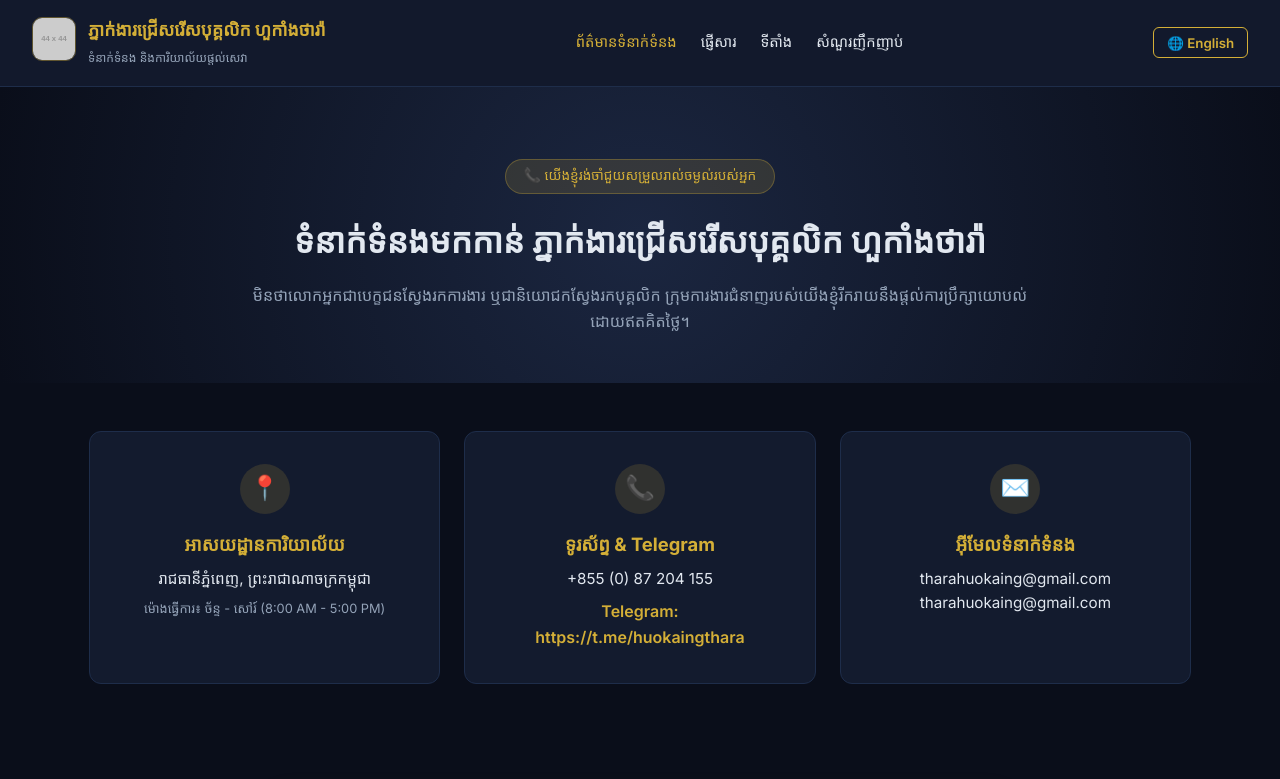
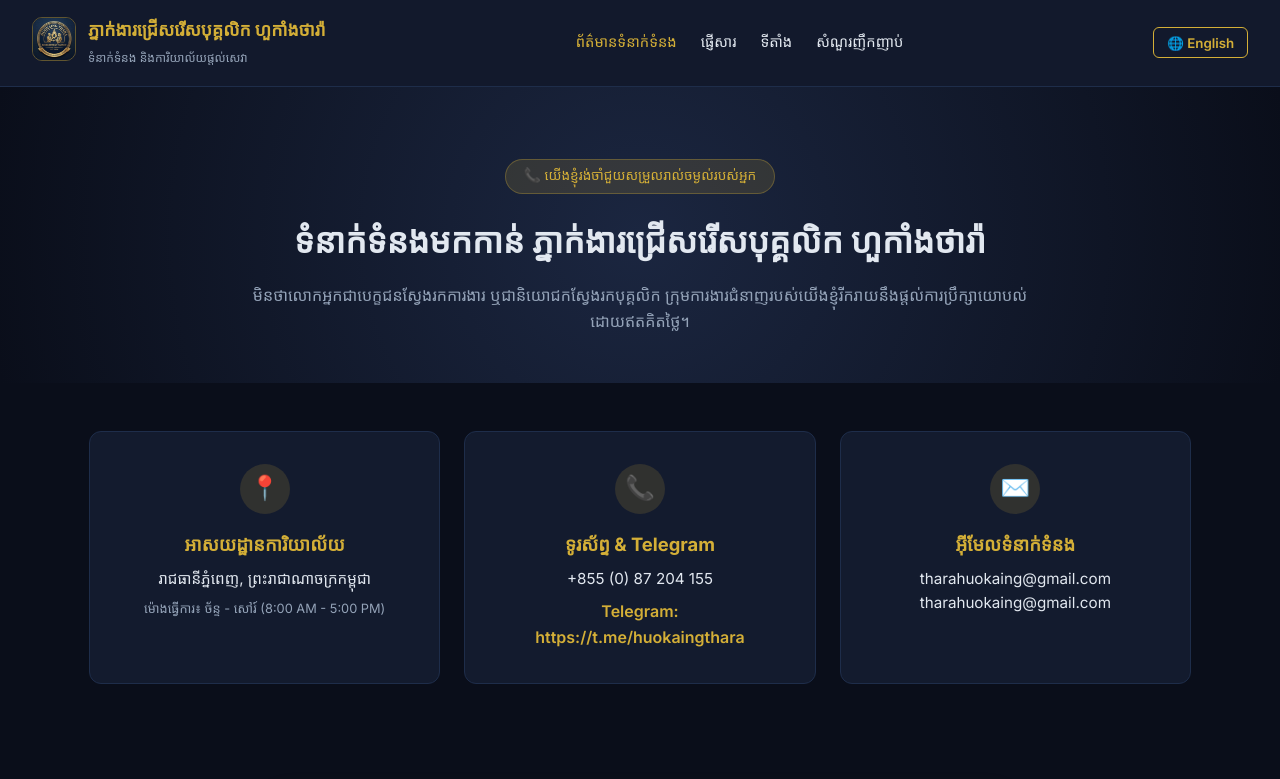
Before and after one commit to tharahuokaing/recruitment_agency_contact, a plain HTML site: page index.html in a window 1280 px wide. Shown: the top 779 px of the page. Drawn offline with Linux system fonts and the light colour scheme; placeholder pictures from the web are drawn by us; files whose address does not match are found by name; a web font is replaced by a local one.

Commit message:
Update recruitment logo in index.html

```diff
--- a/index.html
+++ b/index.html
@@ -16,7 +16,7 @@
     <header class="navbar">
         <div class="logo-container">
             <div class="logo-icon">
-                <img src="recruitment_logo.jpg" alt="Huokaing Thara Recruitment" onerror="this.src='https://via.placeholder.com/44?text=HT'">
+                <img src="huokaingthara_recruitment_agency_logo.jpg" alt="Huokaing Thara Recruitment" onerror="this.src='https://via.placeholder.com/44?text=HT'">
             </div>
             <div class="logo-text">
                 <h1 data-km="ភ្នាក់ងារជ្រើសរើសបុគ្គលិក ហួកាំងថារ៉ា" data-en="Huokaing Thara Recruitment Agency">ភ្នាក់ងារជ្រើសរើសបុគ្គលិក ហួកាំងថារ៉ា</h1>
```
